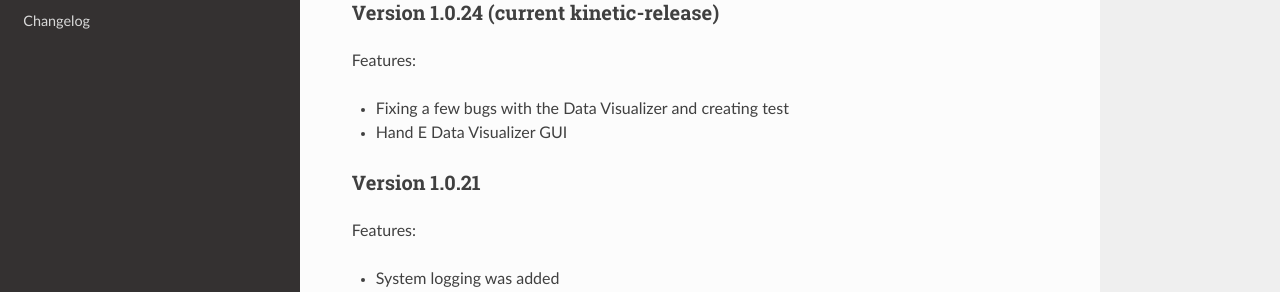
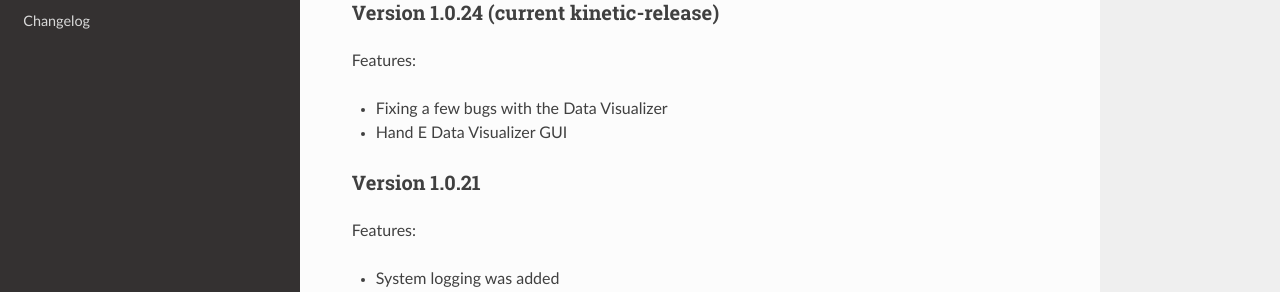
Before and after one commit to shadow-robot/sr_dexterous_hand_documentation, a Sphinx documentation site: the page built from docs/user_guide/5_changelog.md, in a window 1280 px wide and 900 px high. Shown: the part 217-509 px from the top of the window. Built offline with Sphinx 7.4.7 and the Read the Docs theme 2.0.0, drawn with Linux system fonts in a browser that asks for light colours.

Commit message:
Update 5_changelog.md

```diff
--- a/docs/user_guide/5_changelog.md
+++ b/docs/user_guide/5_changelog.md
@@ -5,7 +5,7 @@
 
 Features:
 
-* Fixing a few bugs with the Data Visualizer and creating test
+* Fixing a few bugs with the Data Visualizer
 * Hand E Data Visualizer GUI
 
 ### Version 1.0.21
```
